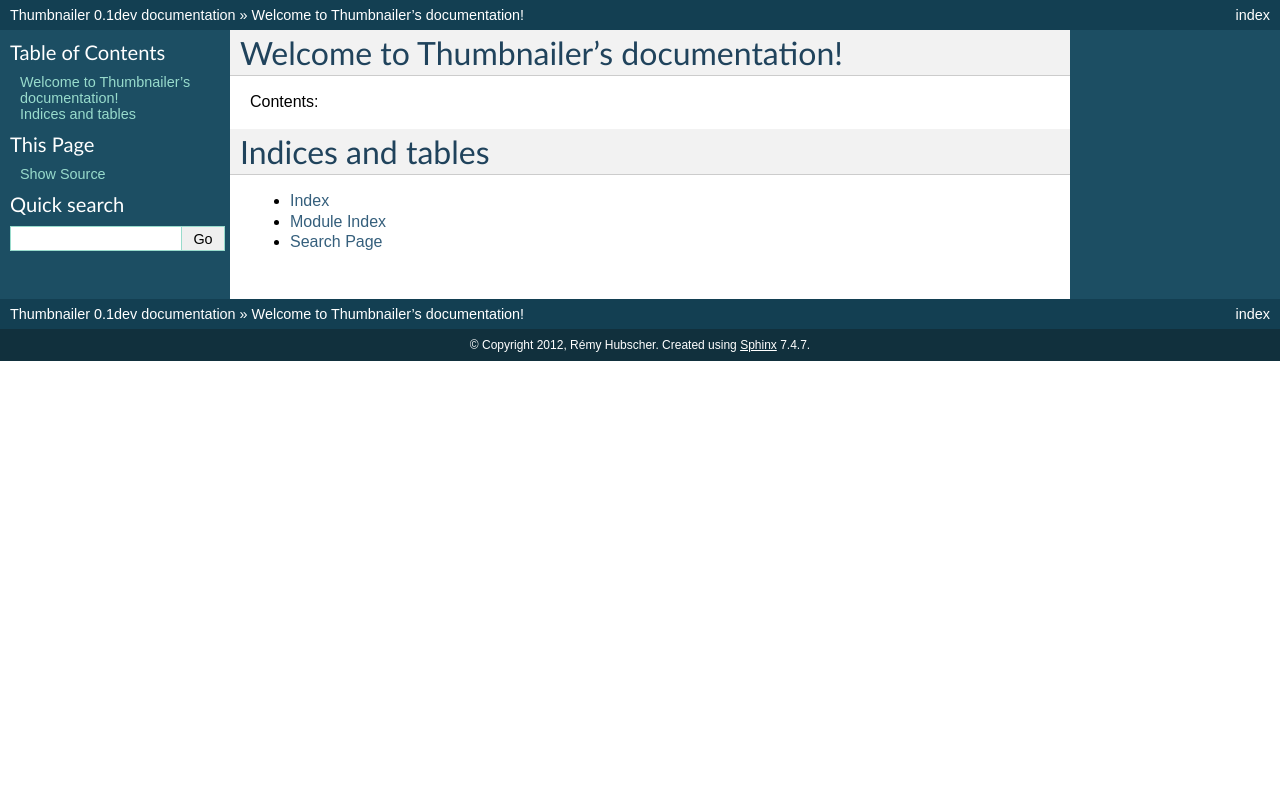
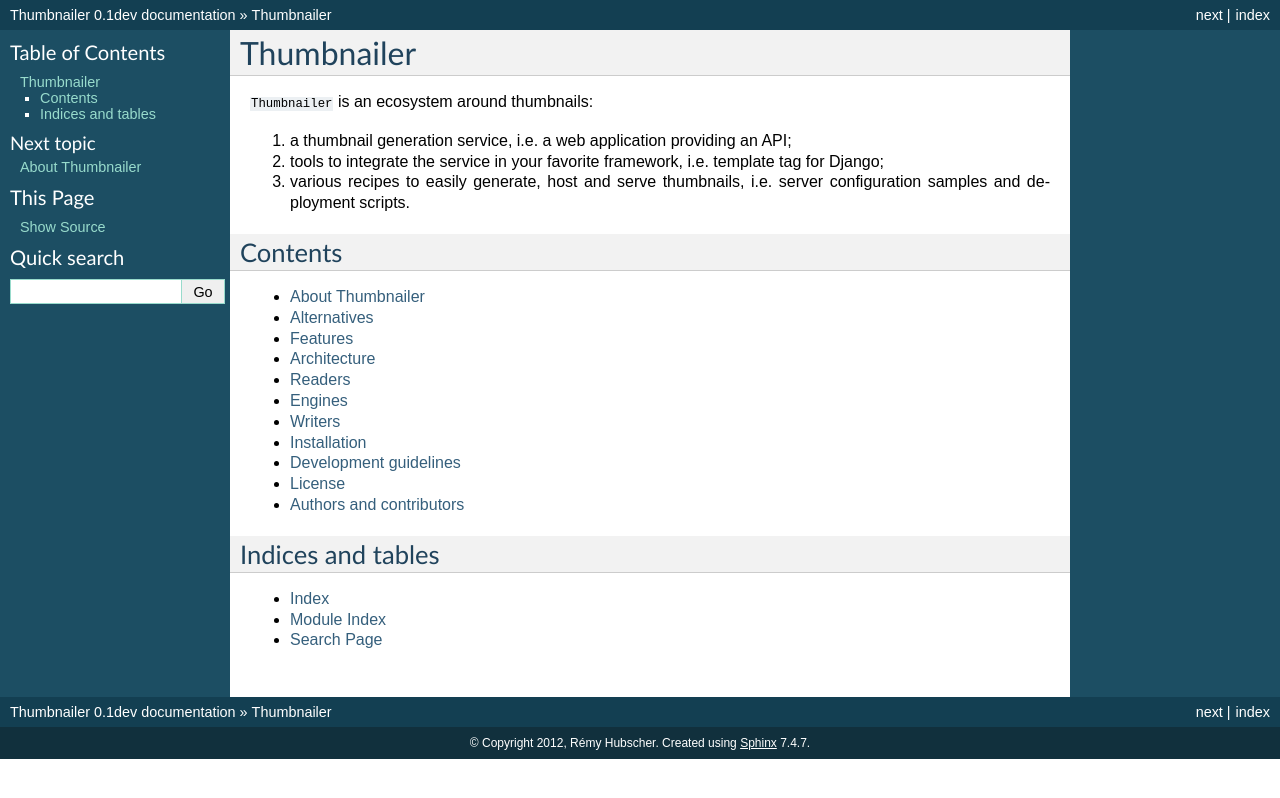
Before and after one commit to Natim/Thumbnailer, a Sphinx documentation site: the page built from docs/index.txt, in a window 1280 px wide. Shown: the top 798 px of the page. Built offline with Sphinx 7.4.7, drawn with Linux system fonts in a browser that asks for light colours.

Commit message:
Added documentation content. Mainly imported from README.

```diff
--- /dev/null
+++ b/docs/AUTHORS.txt
@@ -0,0 +1,6 @@
+########################
+Authors and contributors
+########################
+
+* `Rémy Hubscher <http://www.example.com>`_
+* `Benoît Bryon <http://www.marmelune.net>`_
--- /dev/null
+++ b/docs/LICENSE.txt
@@ -0,0 +1,3 @@
+#######
+License
+#######
--- /dev/null
+++ b/docs/dev/index.txt
@@ -0,0 +1,16 @@
+######################
+Development guidelines
+######################
+
+This section is about contributing to the ``Thumbnailer`` project.
+
+*****************
+Table of contents
+*****************
+
+.. toctree::
+   :maxdepth: 2
+
+   install
+   testing
+   documentation
--- a/docs/index.txt
+++ b/docs/index.txt
@@ -3,18 +3,40 @@
    You can adapt this file completely to your liking, but it should at least
    contain the root `toctree` directive.
 
-Welcome to Thumbnailer's documentation!
-=======================================
+###########
+Thumbnailer
+###########
 
-Contents:
+``Thumbnailer`` is an ecosystem around thumbnails:
+
+1. a thumbnail generation service, i.e. a web application providing an API;
+2. tools to integrate the service in your favorite framework, i.e. template
+   tag for Django;
+3. various recipes to easily generate, host and serve thumbnails, i.e. server
+   configuration samples and deployment scripts.
+
+********
+Contents
+********
 
 .. toctree::
-   :maxdepth: 2
+   :maxdepth: 1
 
+   vision
+   alternatives
+   features
+   architecture
+   readers
+   engines
+   writers
+   INSTALL
+   dev/index
+   LICENSE
+   AUTHORS
 
-
+******************
 Indices and tables
-==================
+******************
 
 * :ref:`genindex`
 * :ref:`modindex`
```
Also changed, not shown: README.rst (+30 -115 lines), docs/INSTALL.txt (added, +32 -0 lines), docs/alternatives.txt (added, +19 -0 lines), docs/architecture.txt (added, +57 -0 lines), docs/dev/documentation.txt (added, +163 -0 lines), docs/dev/install.txt (added, +29 -0 lines), docs/dev/testing.txt (added, +13 -0 lines), docs/engines.txt (added, +60 -0 lines), docs/features.txt (added, +24 -0 lines), docs/readers.txt (added, +11 -0 lines), docs/vision.txt (added, +53 -0 lines), docs/writers.txt (added, +15 -0 lines).
